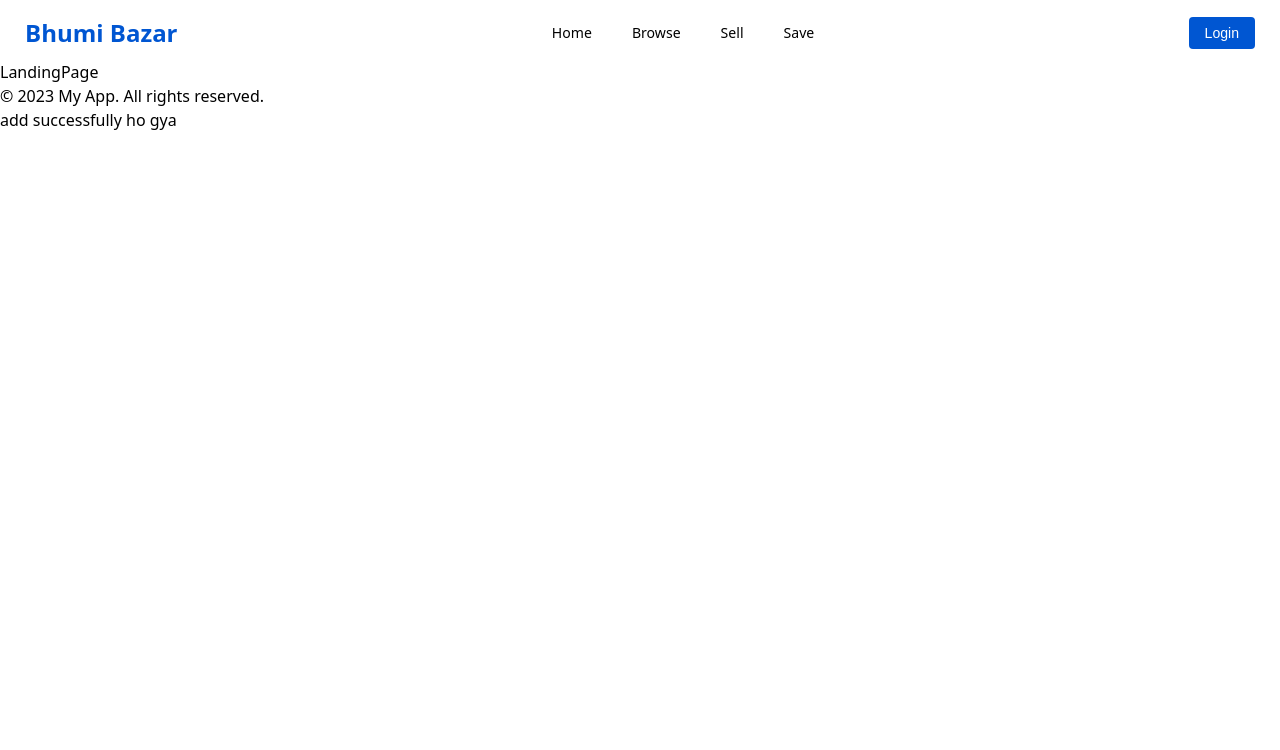
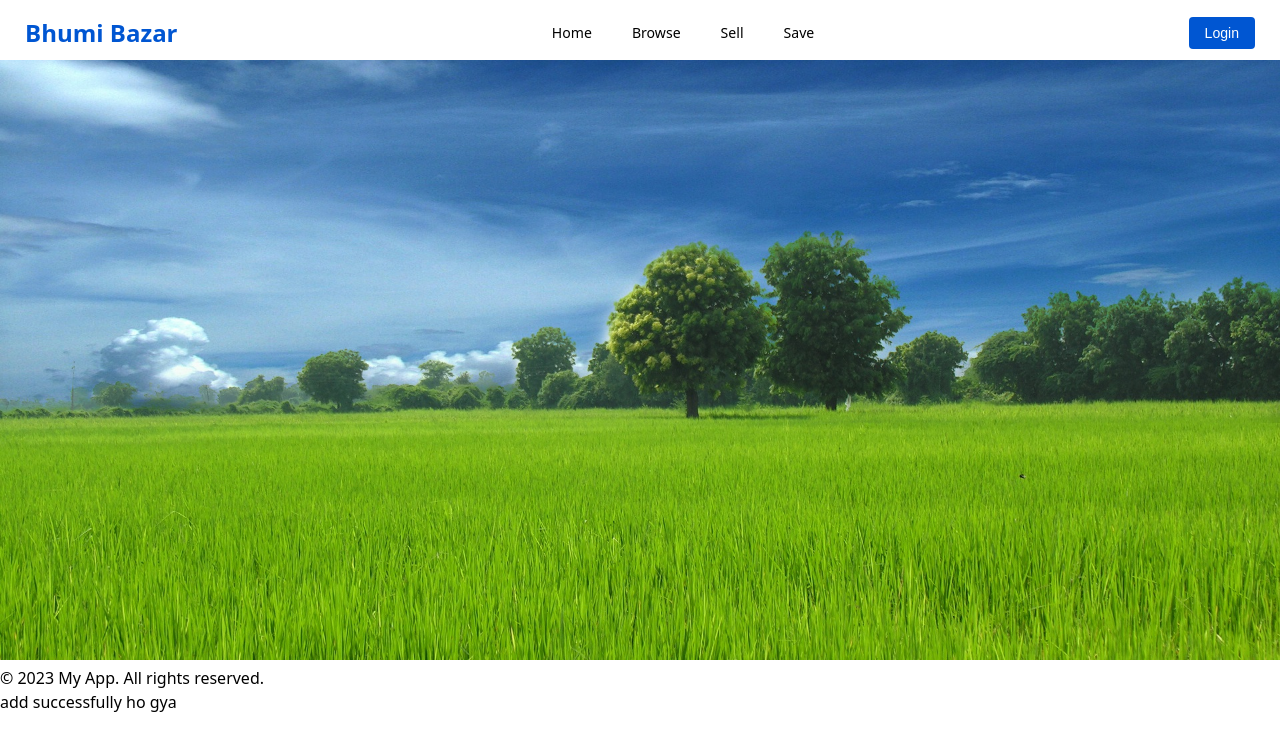
Before and after one commit to Mdd-sheikh/jaminwala, a React (Vite) app in the folder frontend/jamin/: page / in a window 1280 px wide. Shown: the top 750 px of the page. Built offline with nearby package versions, Linux system fonts and the light colour scheme.

Commit message:
add image in landingpage.jsx

```diff
--- a/frontend/jamin/src/landing/LandingPage/LandingPage.css
+++ b/frontend/jamin/src/landing/LandingPage/LandingPage.css
@@ -1,5 +1,13 @@
+
+.landpage{
+    width: 100%;
+}
+
+.landingpage-section-one img{
+    width: 100%;
 
 
+}
 
 
 
--- a/frontend/jamin/src/landing/LandingPage/LandingPage.jsx
+++ b/frontend/jamin/src/landing/LandingPage/LandingPage.jsx
@@ -1,10 +1,13 @@
 import React from 'react'
 import './LandingPage.css'
+import { images } from '../../assets/assests';
 
 const LandingPage = () => {
   return (
     <div className='landpage'>
-        LandingPage
+        <div className="landingpage-section-one">
+          <img src={images.landImage_seven} alt="" />
+        </div>
     </div>
   )
 }
```
Also changed, not shown: frontend/jamin/src/assets/images/land_image_two.png.
